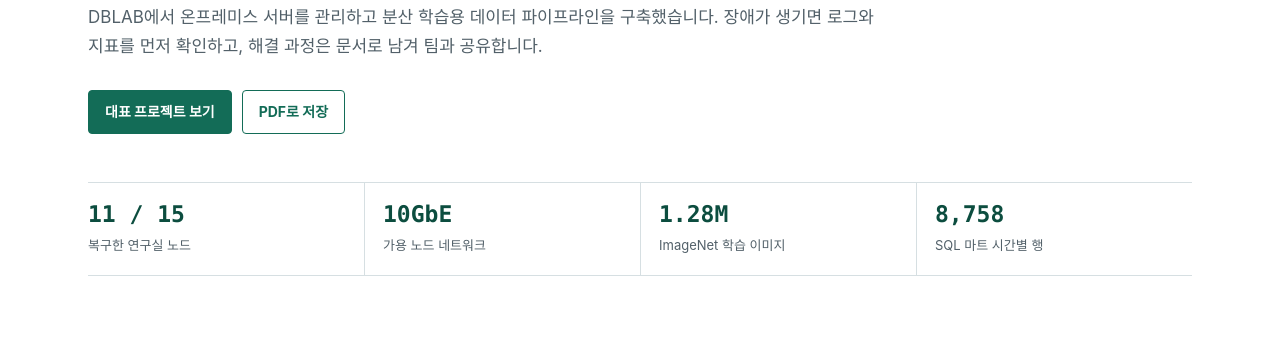
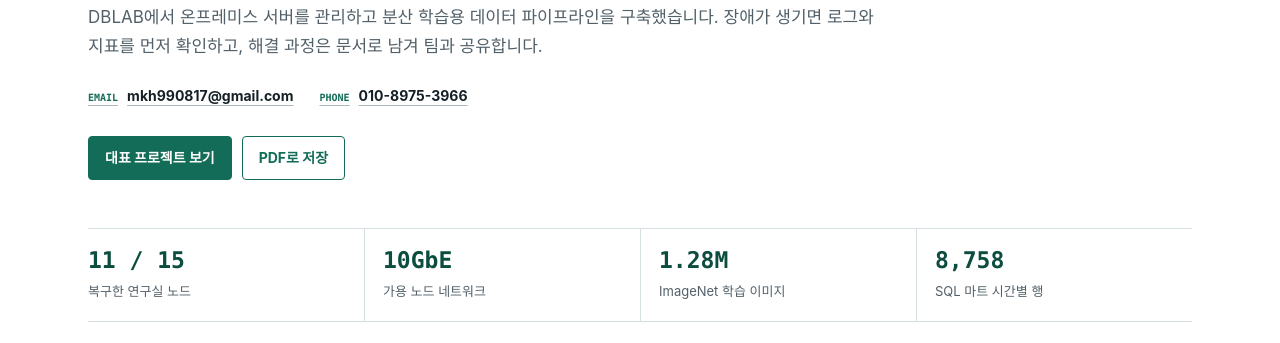
Before and after one commit to k0ho817/data-engineering-portfolio, a plain HTML site: page index.html in a window 1280 px wide. Shown: the part 424-767 px from the top of the page. Drawn offline with Linux system fonts and the light colour scheme.

Commit message:
Add portfolio contact details

```diff
--- a/index.html
+++ b/index.html
@@ -22,6 +22,7 @@
       <div class="hero-identity"><img src="profile.jpeg" alt="문경호 프로필 사진" width="116" height="148" /><div><p class="eyebrow">DATA ENGINEER PORTFOLIO</p><p class="hero-name">문경호</p></div></div>
       <h1>문제를 관측하고 검증해<br />다음 사람이 다시 쓸 수 있게 만듭니다.</h1>
       <p class="hero-copy">DBLAB에서 온프레미스 서버를 관리하고 분산 학습용 데이터 파이프라인을 구축했습니다. 장애가 생기면 로그와 지표를 먼저 확인하고, 해결 과정은 문서로 남겨 팀과 공유합니다.</p>
+      <address class="contact-list" aria-label="연락처"><a href="mailto:mkh990817@gmail.com"><span>EMAIL</span>mkh990817@gmail.com</a><a href="tel:+821089753966"><span>PHONE</span>010-8975-3966</a></address>
       <div class="hero-actions"><a class="button primary" href="#projects">대표 프로젝트 보기</a><button class="button secondary" type="button" id="print-page">PDF로 저장</button></div>
       <dl class="metric-row" aria-label="대표 경험 수치"><div><dt>11 / 15</dt><dd>복구한 연구실 노드</dd></div><div><dt>10GbE</dt><dd>가용 노드 네트워크</dd></div><div><dt>1.28M</dt><dd>ImageNet 학습 이미지</dd></div><div><dt>8,758</dt><dd>SQL 마트 시간별 행</dd></div></dl>
     </section>
@@ -76,7 +77,7 @@ GROUP BY station_key, substr(hour, 1, 10);</code></pre>
       <div class="history"><div><time>2024~현재</time><p><strong>국립한국교통대학교 DBLAB</strong><br />학부연구생과정 및 학사후연구원</p></div><div><time>2026</time><p><strong>국립한국교통대학교</strong><br />컴퓨터공학과 졸업</p></div><div><time>2018</time><p><strong>서울 신현고등학교</strong><br />졸업</p></div></div>
     </section>
   </main>
-  <footer class="site-footer"><div><strong>문경호</strong><span>Data Engineer Portfolio</span></div><div><a href="https://github.com/k0ho817">GitHub</a><a href="ASSET_SOURCES.md">자료 출처</a><a href="#intro">맨 위로 ↑</a></div></footer>
+  <footer class="site-footer"><div><strong>문경호</strong><span>Data Engineer Portfolio</span></div><div><a href="mailto:mkh990817@gmail.com">이메일</a><a href="tel:+821089753966">전화</a><a href="https://github.com/k0ho817">GitHub</a><a href="ASSET_SOURCES.md">자료 출처</a><a href="#intro">맨 위로 ↑</a></div></footer>
   <script src="portfolio.js"></script>
 </body>
 </html>
--- a/portfolio.css
+++ b/portfolio.css
@@ -73,6 +73,9 @@ main { width: min(100%, var(--max)); margin: 0 auto; padding: 0 28px; }
 .hero-name { font-size: 21px; font-weight: 760; }
 .hero h1 { max-width: 850px; }
 .hero-copy { max-width: 790px; margin-top: 22px; color: var(--muted); font-size: 17px; }
+.contact-list { display: flex; flex-wrap: wrap; gap: 10px 26px; margin-top: 22px; font-style: normal; }
+.contact-list a { display: inline-flex; align-items: baseline; gap: 9px; color: var(--ink); font-size: 14px; font-weight: 650; text-decoration-color: #aab7bb; }
+.contact-list span { color: var(--green); font: 750 10px/1.2 ui-monospace, SFMono-Regular, Menlo, monospace; }
 .hero-actions { display: flex; flex-wrap: wrap; gap: 10px; margin-top: 28px; }
 .button { display: inline-flex; min-height: 44px; align-items: center; justify-content: center; padding: 9px 16px; border: 1px solid var(--green); border-radius: 4px; font-size: 14px; font-weight: 700; text-decoration: none; cursor: pointer; }
 .button.primary { color: var(--white); background: var(--green); }
@@ -258,6 +261,7 @@ code { font-family: inherit; }
   .hero-identity { margin-bottom: 26px; }
   .hero-identity img { width: 76px; height: 98px; }
   .hero-copy { font-size: 16px; }
+  .contact-list { align-items: flex-start; flex-direction: column; gap: 8px; }
   .hero-actions .button { width: 100%; }
   .metric-row { margin-top: 34px; }
   .metric-row > div { padding: 15px 8px 15px 0; }
```
